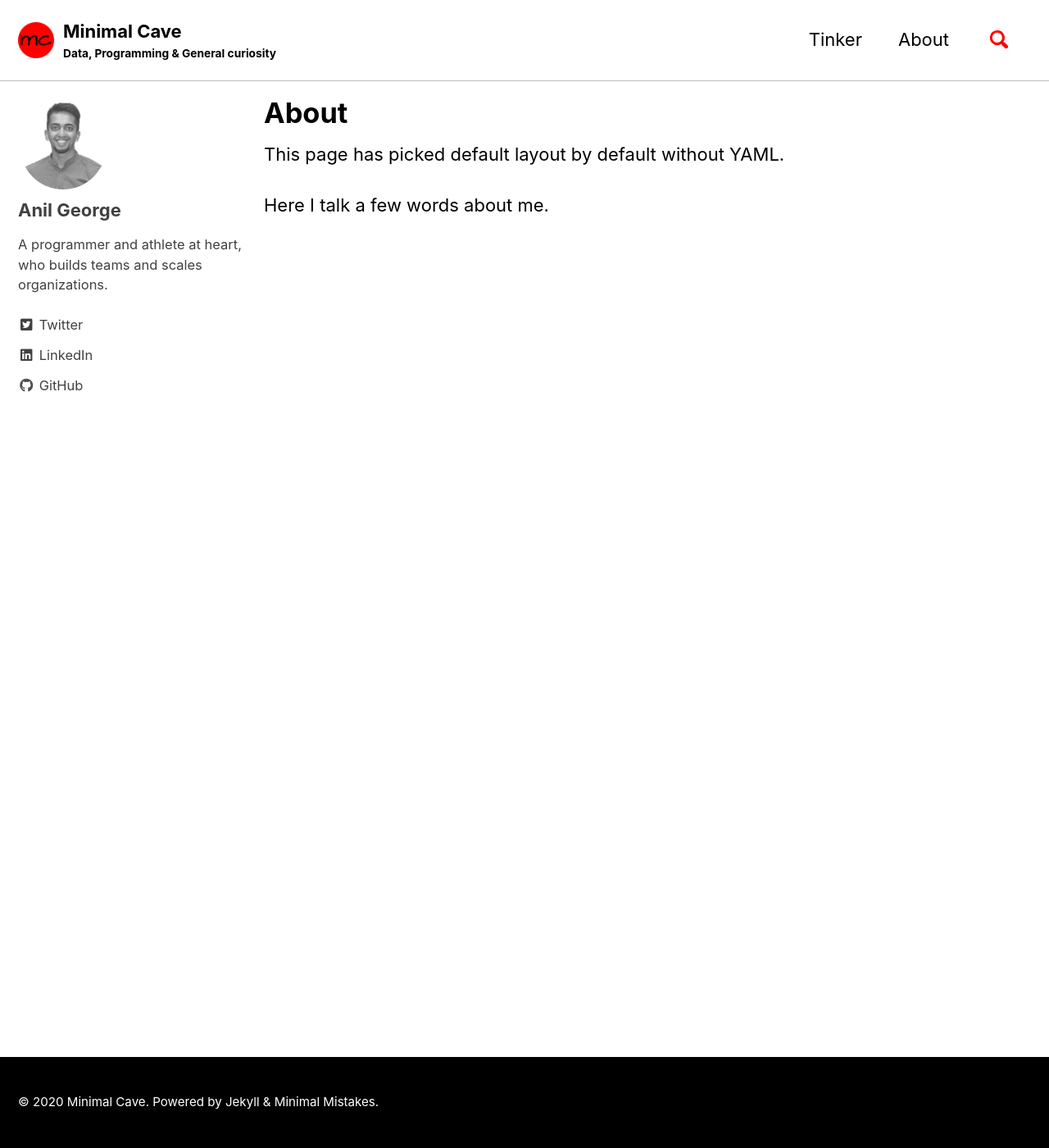
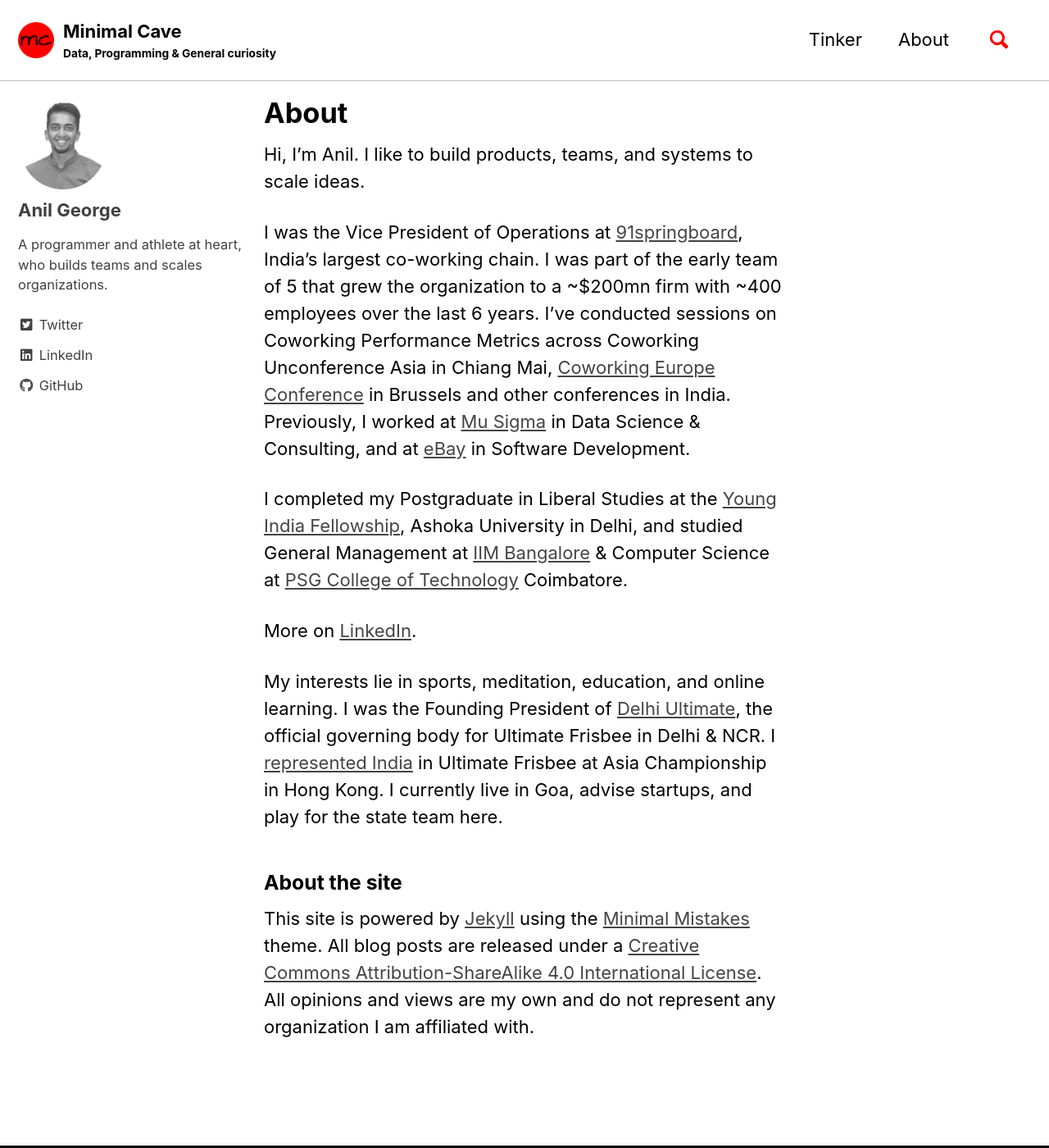
Before and after one commit to anilgeorge04/anilgeorge04.github.io, a Jekyll site: the page built from _pages/about.md, in a window 1280 px wide and 1400 px high. Shown: the whole window at 82% size. Built offline with Jekyll 4.4.1, drawn with Linux system fonts in a browser that asks for light colours; cached includes are drawn as plain includes.

Commit message:
add to pages folder

```diff
--- a/_config.yml
+++ b/_config.yml
@@ -281,3 +281,4 @@
       type: pages
     values:
       layout: single
+      author_profile: true
--- /dev/null
+++ b/_pages/about.md
@@ -0,0 +1,20 @@
+---
+title: About
+layout: single
+permalink: /about/
+---
+Hi, I'm Anil. I like to build products, teams, and systems to scale ideas.
+
+I was the Vice President of Operations at [91springboard](https://www.91springboard.com/), India's largest co-working chain. I was part of the early team of 5 that grew the organization to a ~$200mn firm with ~400 employees over the last 6 years. I've conducted sessions on Coworking Performance Metrics across Coworking Unconference Asia in Chiang Mai, [Coworking Europe Conference](https://socialworkplaces.com/coworking-measure-metrics-business/) in Brussels and other conferences in India.
+Previously, I worked at [Mu Sigma](https://www.mu-sigma.com/) in Data Science & Consulting, and at [eBay](https://www.ebay.com/) in Software Development.
+
+I completed my Postgraduate in Liberal Studies at the [Young India Fellowship](https://ashoka.edu.in/yif), Ashoka University in Delhi, and studied General Management at [IIM Bangalore](https://www.iimb.ac.in/home) & Computer Science at [PSG College of Technology](https://www.psgtech.edu/) Coimbatore.
+
+More on [LinkedIn](https://www.linkedin.com/in/anilgeorge04/).
+
+My interests lie in sports, meditation, education, and online learning. I was the Founding President of [Delhi Ultimate](https://www.facebook.com/pg/DelhiUltimate/about/), the official governing body for Ultimate Frisbee in Delhi & NCR. I [represented India](https://indiaultimate.org/2015-aouc-team-india) in Ultimate Frisbee at Asia Championship in Hong Kong. I currently live in Goa, advise startups, and play for the state team here.
+
+### About the site
+This site is powered by [Jekyll](jekyllrb.com/) using the [Minimal Mistakes](https://mademistakes.com/minimal-mistakes/) theme.
+All blog posts are released under a [Creative Commons Attribution-ShareAlike 4.0 International License](https://creativecommons.org/licenses/by-sa/4.0/).
+All opinions and views are my own and do not represent any organization I am affiliated with.
--- a/about.md
+++ /dev/null
@@ -1,8 +0,0 @@
----
-title: About
-author_profile: true
-layout: single
----
-This page has picked default layout by default without YAML.
-
-Here I talk a few words about me.
```
Also changed, not shown: _pages/404.md (added, +9 -0 lines).
